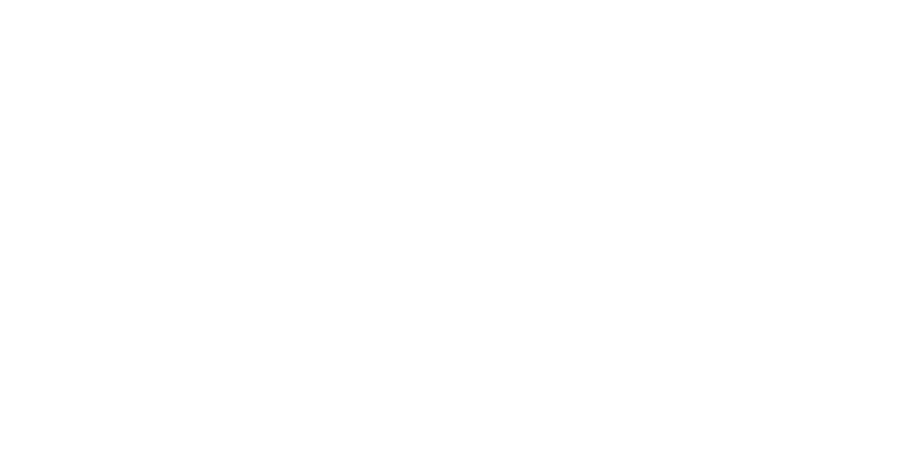
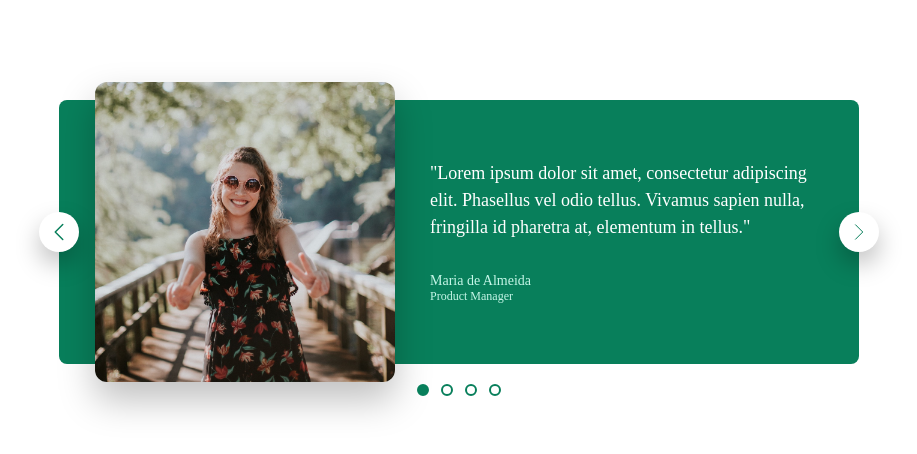
Before and after one commit to pitterpereira/web-components, a plain HTML site: page carousel/index.html in a window 1280 px wide. Shown: the whole page, without its empty margins (181-1098 px from the left). Drawn offline with Linux system fonts and the light colour scheme.

Commit message:
Finalização do Carousel

```diff
--- a/carousel/index.html
+++ b/carousel/index.html
@@ -1,17 +1,69 @@
 <!DOCTYPE html>
 <html lang="en">
-<head>
-    <meta charset="UTF-8">
-    <meta http-equiv="X-UA-Compatible" content="IE=edge">
-    <meta name="viewport" content="width=device-width, initial-scale=1.0">
+  <head>
+    <meta charset="UTF-8" />
+    <meta http-equiv="X-UA-Compatible" content="IE=edge" />
+    <meta name="viewport" content="width=device-width, initial-scale=1.0" />
 
     <title>Carousel</title>
 
-    <link rel="stylesheet" href="./style.css">
-</head>
-<body>
+    <link rel="stylesheet" href="./style.css" />
+  </head>
+  <body>
+    <div class="carousel">
+      <img src="./imagens/maria.jpg" alt="Maria" />
+      <blockquote class="testimonial">
+        <p class="testimonial-text">
+          "Lorem ipsum dolor sit amet, consectetur adipiscing elit. Phasellus
+          vel odio tellus. Vivamus sapien nulla, fringilla id pharetra at,
+          elementum in tellus."
+        </p>
+        <p class="testimonial-author">Maria de Almeida</p>
+        <p class="testimonial-job">Product Manager</p>
+      </blockquote>
 
+      <button class="btn btn--left">
+        <svg
+          xmlns="http://www.w3.org/2000/svg"
+          fill="none"
+          class="btn-icon"
+          viewBox="0 0 24 24"
+          stroke-width="1.5"
+          stroke="currentColor"
+          class="w-6 h-6"
+        >
+          <path
+            stroke-linecap="round"
+            stroke-linejoin="round"
+            d="M15.75 19.5L8.25 12l7.5-7.5"
+          />
+        </svg>
+      </button>
 
+      <button class="btn btn--right">
+        <svg
+          xmlns="http://www.w3.org/2000/svg"
+          fill="none"
+          class="btn-icon"
+          viewBox="0 0 24 24"
+          strokeWidth="{1.5}"
+          stroke="currentColor"
+          className="w-6 h-6"
+        >
+          <path
+            strokeLinecap="round"
+            strokeLinejoin="round"
+            d="M8.25 4.5l7.5 7.5-7.5 7.5"
+          />
+        </svg>
+      </button>
 
-</body>
+      <div class="dots">
+        <button class="dot dot--fill">&nbsp;</button>
+        <button class="dot">&nbsp;</button>
+        <button class="dot">&nbsp;</button>
+        <button class="dot">&nbsp;</button>
+      </div>
+    </div>
+  </body>
 </html>
--- a/carousel/style.css
+++ b/carousel/style.css
@@ -1,5 +1,121 @@
 * {
-    margin: 0;
-    padding: 0;
-    box-sizing: border-box;
+  margin: 0;
+  padding: 0;
+  box-sizing: border-box;
 }
+
+img {
+  height: 200px;
+  border-radius: 8px;
+  transform: scale(
+    1.5
+  ); /* Proporção com o valor original da imagem, ampliando ela para todos os lados */
+  box-shadow: 0 12px 24px rgba(0, 0, 0, 0.25);
+}
+
+.carousel {
+  width: 800px;
+  margin: 100px auto;
+  background-color: #087f5b;
+  border-radius: 8px;
+  color: #fff;
+
+  padding: 32px 48px 32px 86px; /* Espaçamento para puxar a imagem ampliada para dentro */
+
+  display: flex;
+  align-items: center;
+  gap: 85px;
+
+  position: relative; /* Escolhendo o elemento que será pai dos absolutes */
+}
+
+.testimonial-text {
+  font-size: 18px;
+  font-weight: 500;
+  line-height: 1.5;
+
+  margin-bottom: 32px;
+}
+
+.testimonial-author {
+  font-size: 14px;
+  color: #c6f7e8;
+}
+
+.testimonial-job {
+  font-size: 12px;
+  color: #c6f7e8;
+}
+
+/* Controles */
+
+.btn {
+  height: 40px;
+  width: 40px;
+  background-color: #fff;
+  border: none;
+  position: absolute; /* Removendo o elemento do fluxo da página */
+  border-radius: 50%;
+
+  display: flex;
+  align-items: center;
+  justify-content: center;
+
+  box-shadow: 0 12px 24px rgba(0, 0, 0, 0.25);
+
+  cursor: pointer;
+}
+
+.btn--left {
+  left: -20px;
+  /*
+  em relação ao parent
+  top: 50%;
+  em relação ao elemento
+  transform: translate(0, -50%);
+  Outra forma de centralizar os botões, se o flex não estivesse ativo*/
+}
+
+.btn--right {
+  right: -20px;
+  /*
+  em relação ao parent
+  top: 50%;
+  em relação ao elemento
+  transform: translate(0, -50%);
+  Outra forma de centralizar os botões, se o flex não estivesse ativo*/
+}
+
+.btn-icon {
+  height: 24px;
+  width: 24px;
+  stroke: #087f5b;
+}
+
+/* Bolinhas */
+
+.dots {
+  position: absolute; /* Removendo o elemento do fluxo da página */
+  left: 50%;
+  bottom: 0;
+  transform: translate(-50%, 32px);
+
+  display: flex;
+  gap: 12px;
+}
+
+.dot {
+  height: 12px;
+  width: 12px;
+
+  background-color: #fff;
+
+  border: 2px solid #087f5b;
+  border-radius: 50%;
+
+  cursor: pointer;
+}
+
+.dot--fill {
+  background-color: #087f5b;
+}
```
